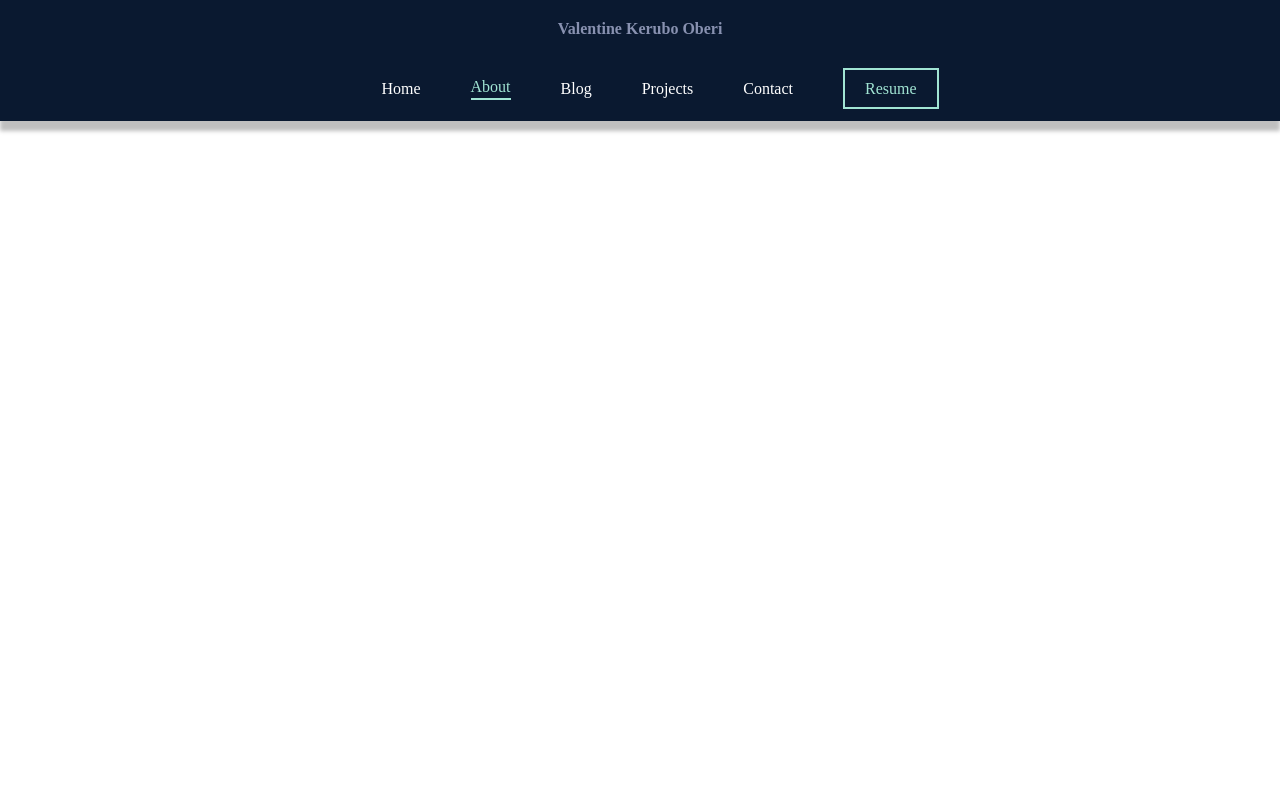
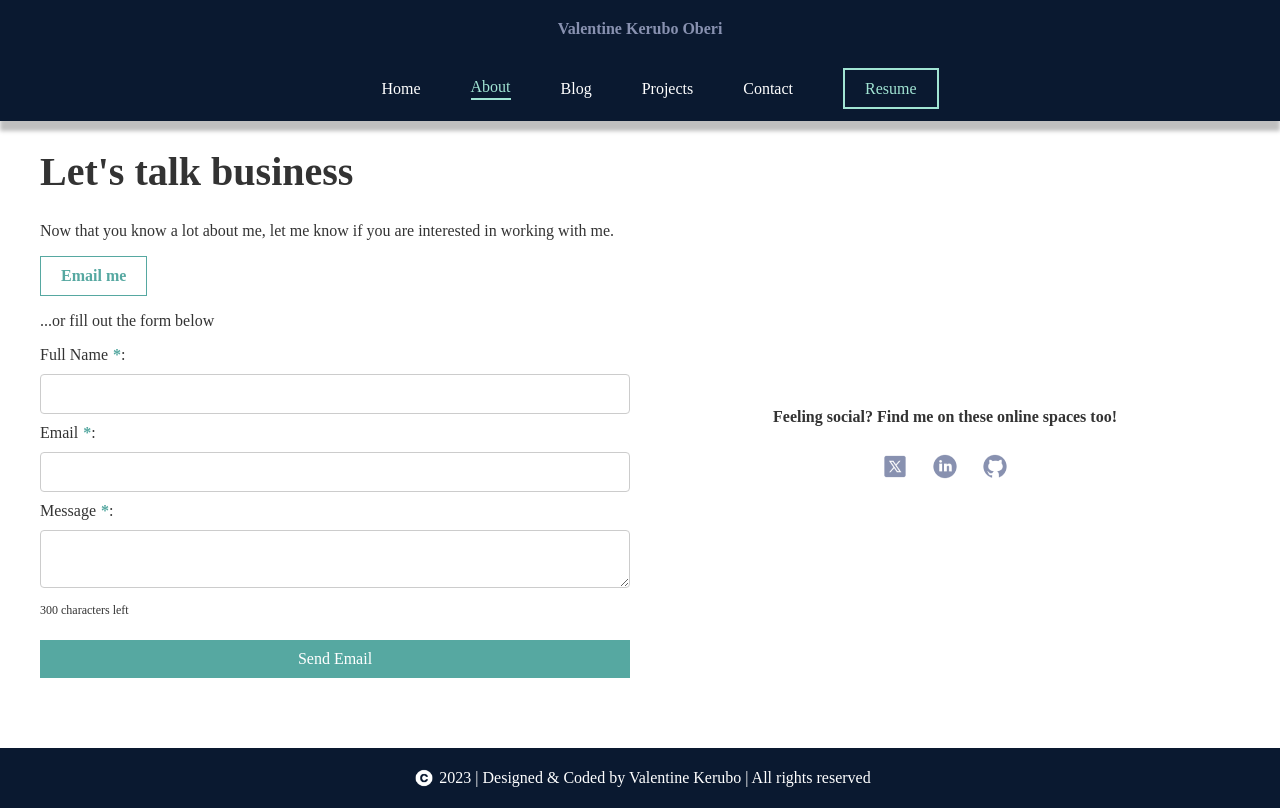
Before and after one commit to Vkerubo/my-portolio, a React (Create React App) app: page /about in a window 1280 px wide. Built offline with nearby package versions, Linux system fonts and the light colour scheme.

Commit message:
render contact and footer

```diff
--- a/src/components/About.js
+++ b/src/components/About.js
@@ -1,11 +1,15 @@
 import React from "react";
 import Navbar from "./Navbar";
+import Contact from "./Contact";
+import Footer from "./Footer";
 
 function About() {
   return (
-  <>
-    <Navbar />
-  </>
+    <>
+      <Navbar />
+      <Contact />
+      <Footer />
+    </>
   );
 }
 
```
